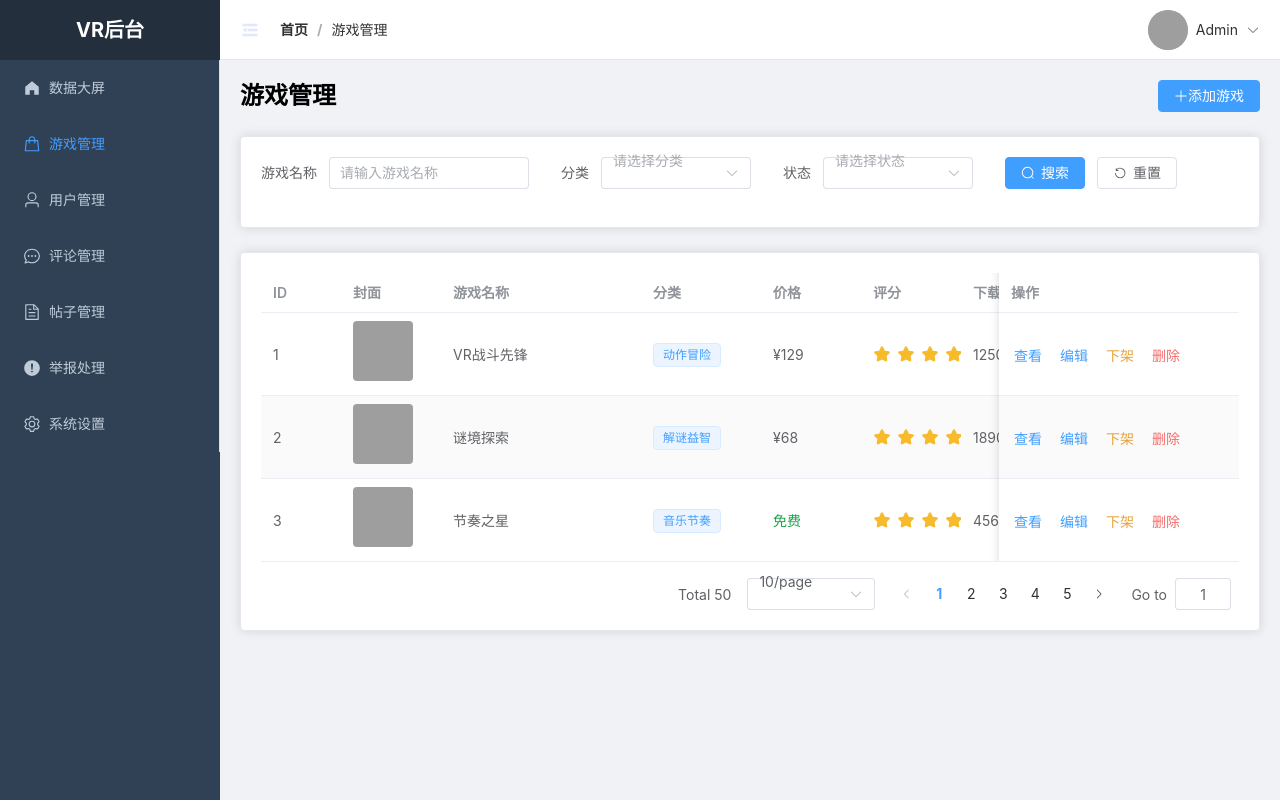
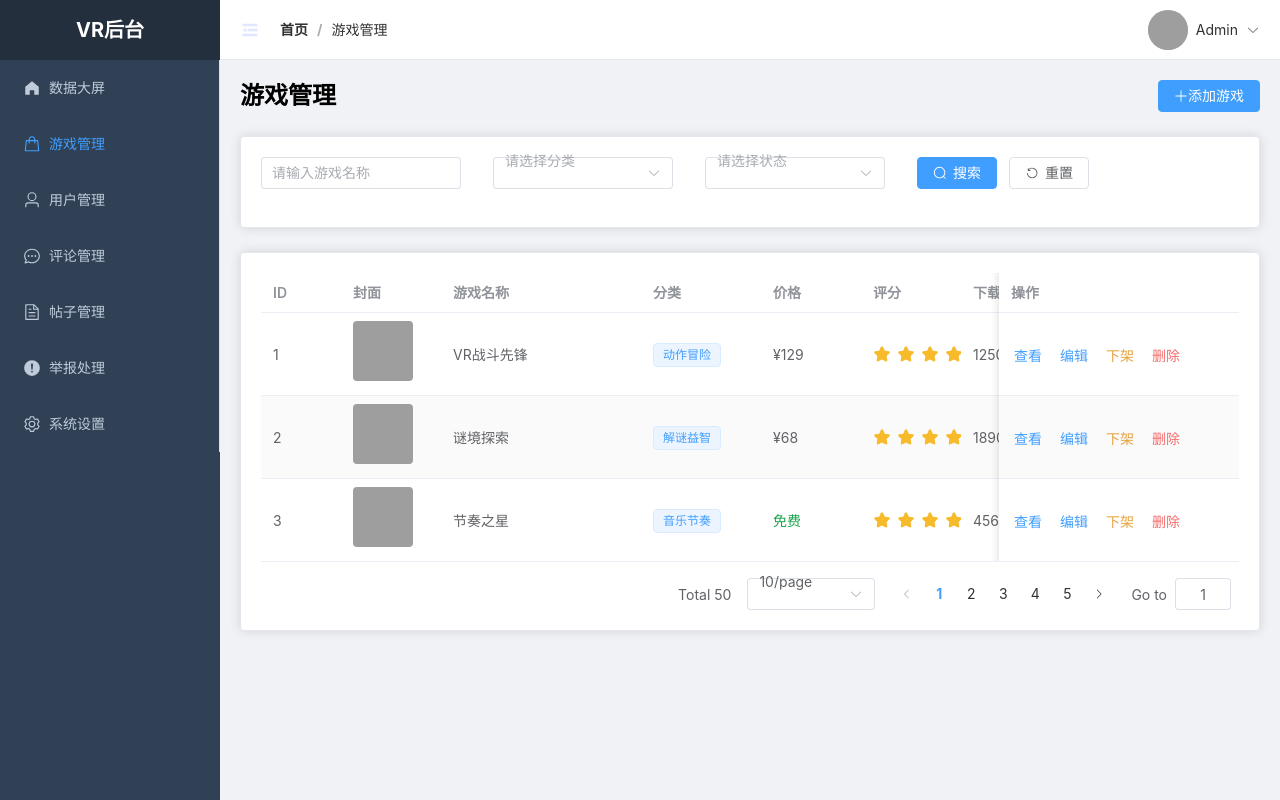
Before and after one commit to zhx83752021/gamesite-ve, a Vue app in the folder frontend/: page /admin/games in a window 1280 px wide. Built offline with nearby package versions, Linux system fonts and the light colour scheme; sample sign-in values are in the browser's storage; grey boxes are pictures that could not be loaded.

Commit message:
fix: 修复后台搜索表单下拉框样式错乱
- 移除form-item的label属性，避免与placeholder重叠
- 增加下拉框宽度从150px到180px
- 改用placeholder直接显示提示信息，界面更简洁

```diff
--- a/frontend/src/views/admin/GameManage.vue
+++ b/frontend/src/views/admin/GameManage.vue
@@ -11,19 +11,19 @@
     <!-- 搜索筛选 -->
     <el-card class="mb-6">
       <el-form :inline="true" :model="searchForm">
-        <el-form-item label="游戏名称">
+        <el-form-item>
           <el-input v-model="searchForm.title" placeholder="请输入游戏名称" clearable style="width: 200px" />
         </el-form-item>
-        <el-form-item label="分类">
-          <el-select v-model="searchForm.category" placeholder="请选择分类" clearable style="width: 150px">
+        <el-form-item>
+          <el-select v-model="searchForm.category" placeholder="请选择分类" clearable style="width: 180px">
             <el-option label="全部" value="" />
             <el-option label="动作冒险" value="action" />
             <el-option label="解谜益智" value="puzzle" />
             <el-option label="运动健身" value="fitness" />
           </el-select>
         </el-form-item>
-        <el-form-item label="状态">
-          <el-select v-model="searchForm.status" placeholder="请选择状态" clearable style="width: 150px">
+        <el-form-item>
+          <el-select v-model="searchForm.status" placeholder="请选择状态" clearable style="width: 180px">
             <el-option label="全部" value="" />
             <el-option label="已发布" value="published" />
             <el-option label="审核中" value="review" />
--- a/frontend/src/views/admin/UserManage.vue
+++ b/frontend/src/views/admin/UserManage.vue
@@ -7,19 +7,19 @@
     <!-- 搜索筛选 -->
     <el-card class="mb-6">
       <el-form :inline="true" class="search-form">
-        <el-form-item label="用户名">
+        <el-form-item>
           <el-input placeholder="请输入用户名" clearable style="width: 200px" />
         </el-form-item>
-        <el-form-item label="角色">
-          <el-select placeholder="请选择角色" clearable style="width: 150px">
+        <el-form-item>
+          <el-select placeholder="请选择角色" clearable style="width: 180px">
             <el-option label="全部" value="" />
             <el-option label="普通用户" value="user" />
             <el-option label="开发者" value="developer" />
             <el-option label="管理员" value="admin" />
           </el-select>
         </el-form-item>
-        <el-form-item label="状态">
-          <el-select placeholder="请选择状态" clearable style="width: 150px">
+        <el-form-item>
+          <el-select placeholder="请选择状态" clearable style="width: 180px">
             <el-option label="全部" value="" />
             <el-option label="正常" value="active" />
             <el-option label="封禁" value="banned" />
```
